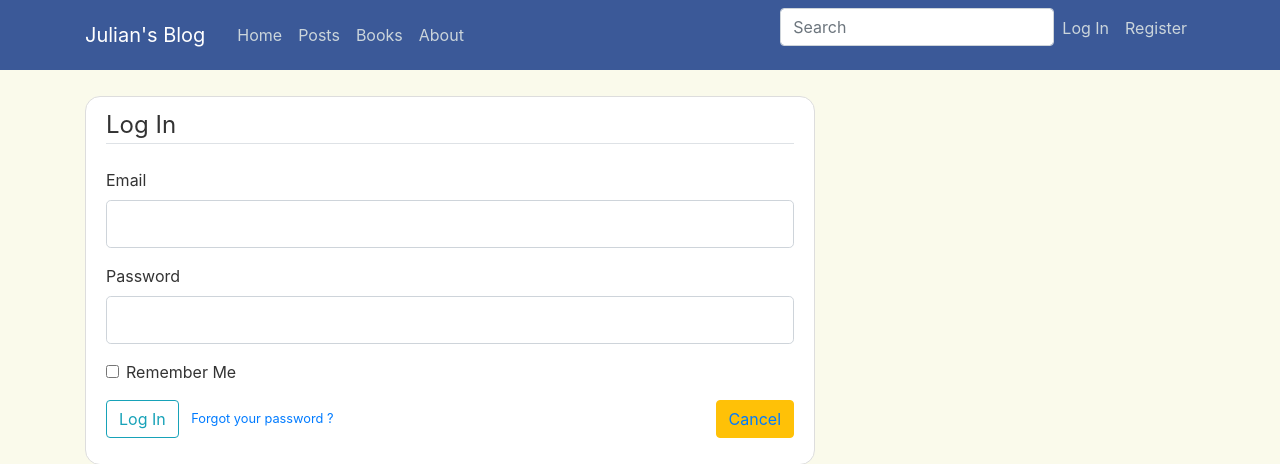
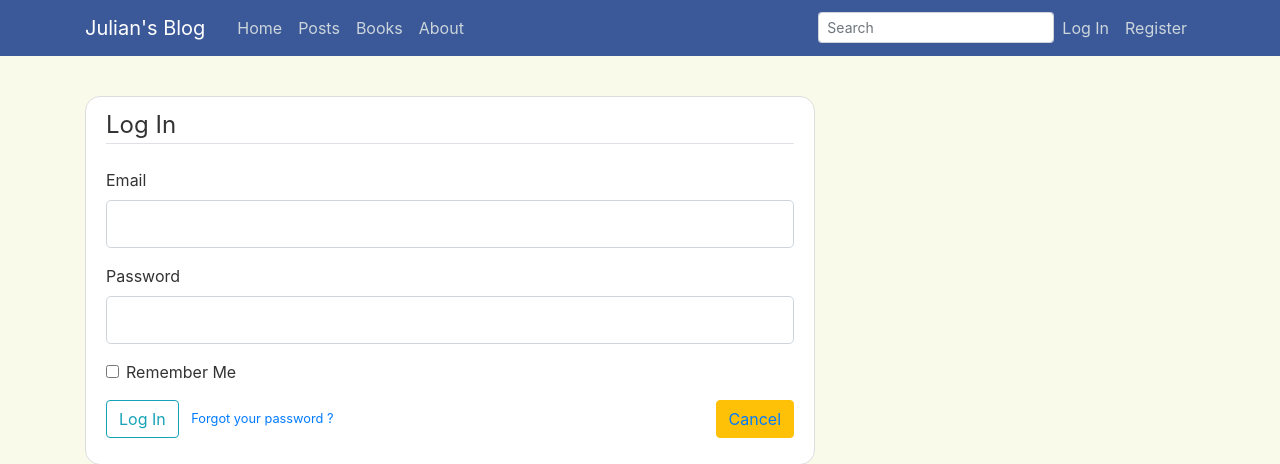
Before and after one commit to JulianHysi/personal-blog, a Flask app: a page that uses personal_blog/templates/main/layout.html in a window 1280 px wide. Shown: the top 464 px of the page. Run offline with Flask 2, Linux system fonts and the light colour scheme; data that the repository does not hold is empty; some libraries are stand-ins or nearby versions.

Commit message:
Change search bar design

```diff
--- a/personal_blog/templates/main/layout.html
+++ b/personal_blog/templates/main/layout.html
@@ -53,7 +53,7 @@
 							{% if g.search_form %}
 							<form class="navbar-form navbar-left" method="get"
 								  action="{{ url_for('main.search') }}">
-								<div class="form-group">
+								<div class="form-group mb-0 mt-1 input-group-sm">
 									{{ g.search_form.q(size=20, class='form-control',
 										placeholder=g.search_form.q.label.text) }}
 								</div>
```
